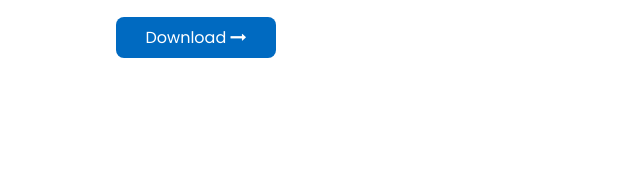
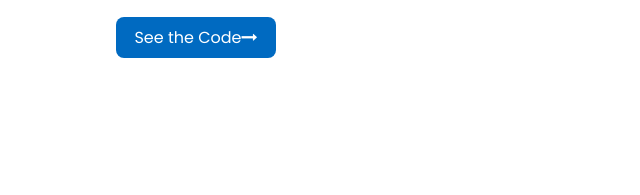
Before and after one commit to RohithChittibommala/hospital-website, a plain HTML site: page index.html in a window 1280 px wide. Shown: the part 535-730 px from the top of the page, 0-640 px from the left. Drawn offline with Linux system fonts and the light colour scheme.

Commit message:
add link for

```diff
--- a/index.html
+++ b/index.html
@@ -33,7 +33,9 @@
                 </p>
             </div>
             <div class="button">
-                <a href="#">Download <i class="fa fa-long-arrow-right" aria-hidden="true"></i></a>
+                <a
+                    href="https://drive.google.com/drive/u/0/mobile/folders/1zDZ8JzrfczBsAExcVXC_EYvd2avptPF4?usp=sharing">See
+                    the Code<i class="fa fa-long-arrow-right" aria-hidden="true"></i></a>
             </div>
         </div>
         <div class="img-div">
```
